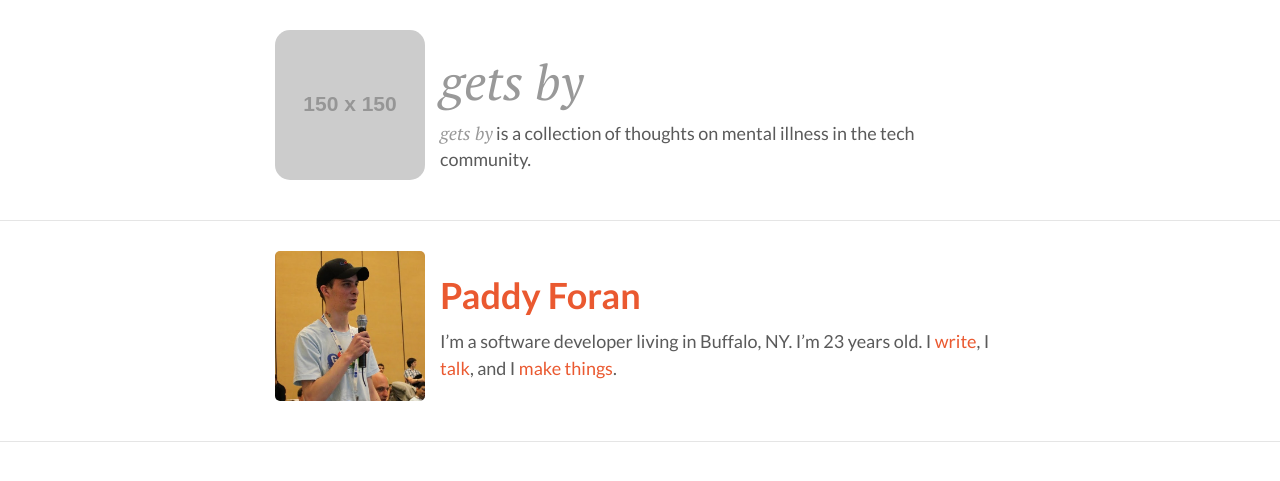
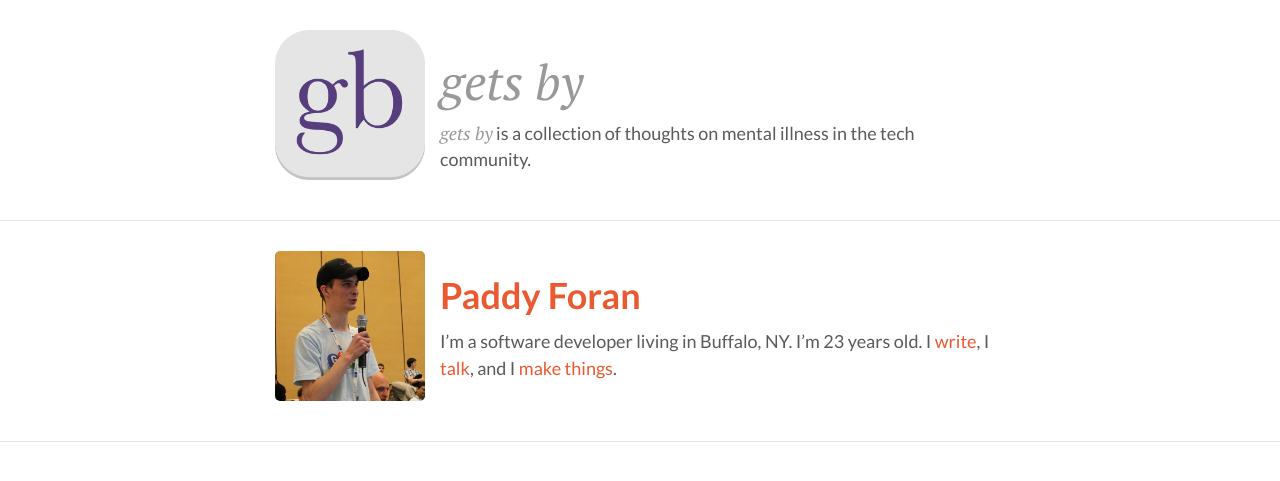
Before and after one commit to secondbit/getsby, a Jekyll site: the page built from index.html, in a window 1280 px wide. Shown: the top 481 px of the page. Built offline with Jekyll 4.4.1, drawn with Linux system fonts in a browser that asks for light colours; Markdown is read by kramdown in place of the engine named in the settings.

Commit message:
Would you look at that, a logo!

```diff
--- a/_layouts/home.html
+++ b/_layouts/home.html
@@ -11,7 +11,7 @@
 		<div class="bs-header" id="content">
 			<div class="container">
 				<div class="col-md-8 col-md-offset-2">
-					<img src="http://placehold.it/150x150" />
+					<img src="/img/logo.png" />
 					<h1><span class="wordmark"><a href="http://getsby.co">gets&nbsp;by</a></span></h1>
 					<div class="intro"><span class="wordmark">gets by</span> is a collection of thoughts on mental illness in the tech community.</div>
 				</div>
```
Also changed, not shown: img/logo.png (added).
